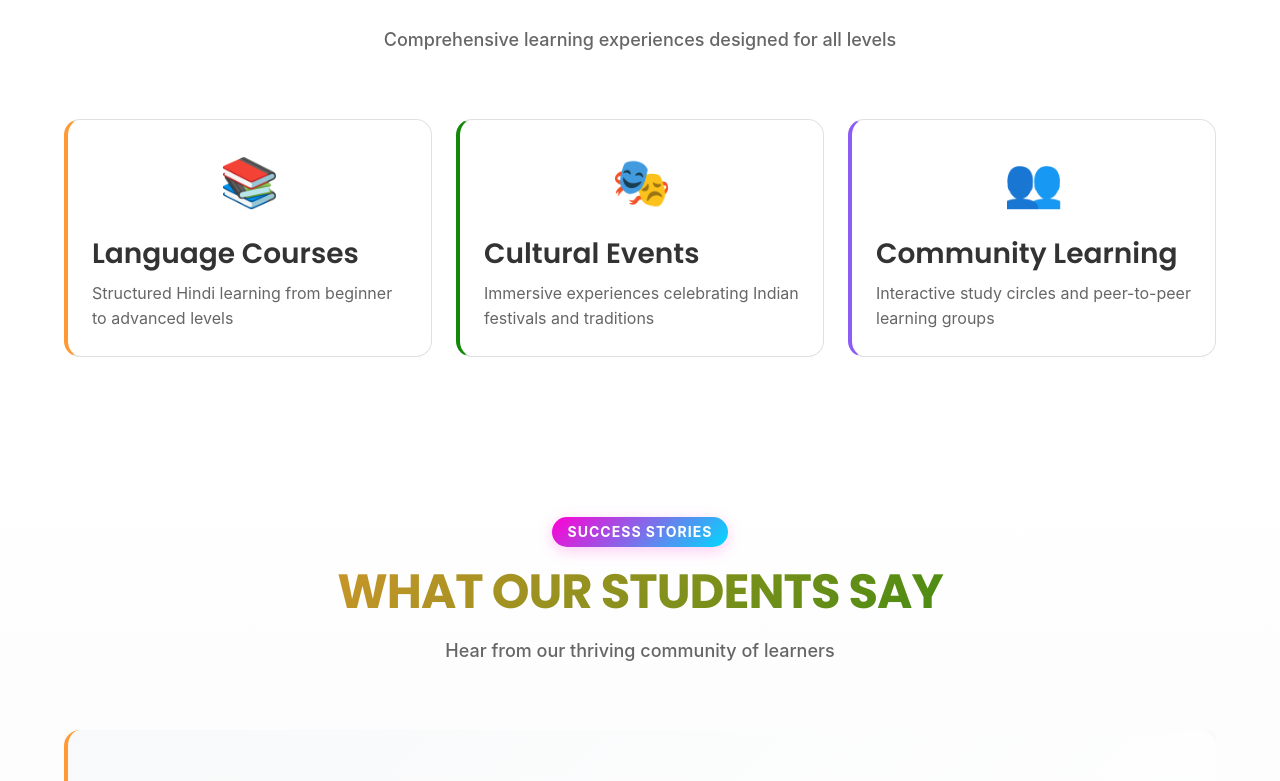
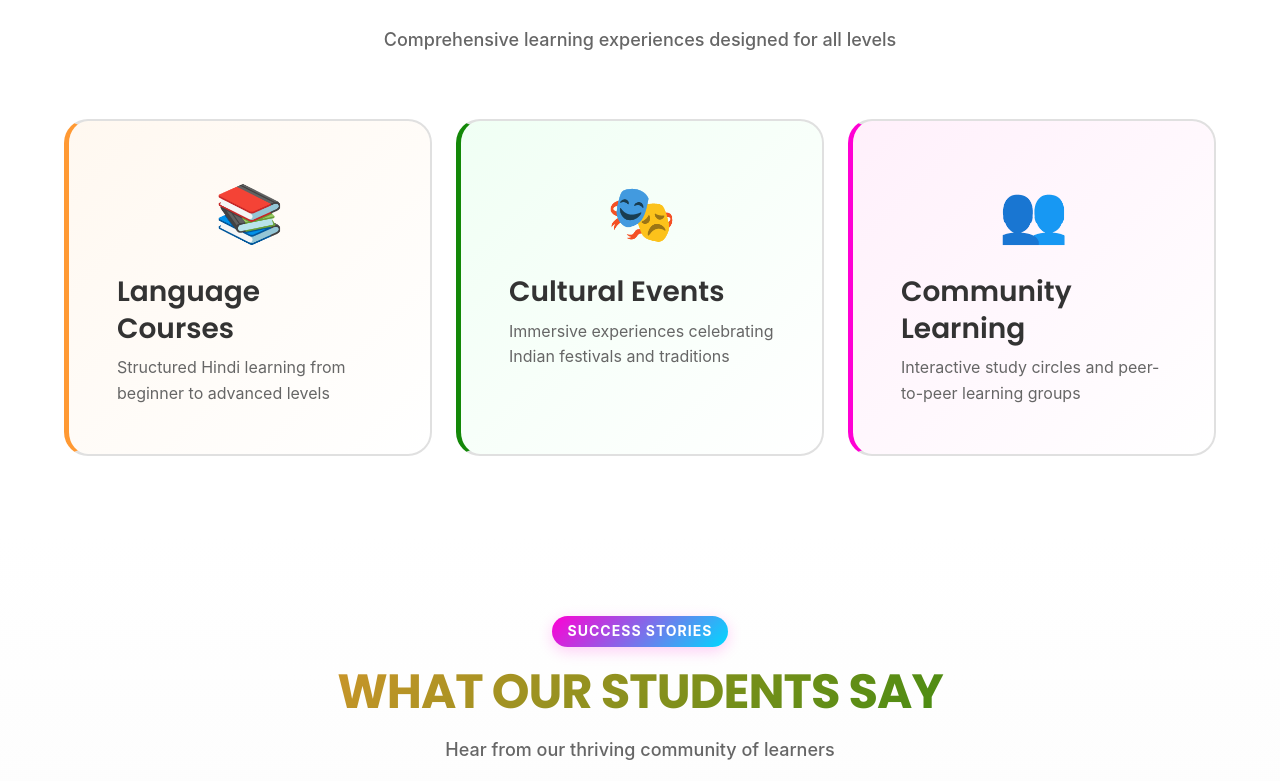
Before and after one commit to EncoderTheCoder/website, a React (Create React App) app: page / in a window 1280 px wide. Shown: the part 1589-2370 px from the top of the page. Built offline with nearby package versions, Linux system fonts and the light colour scheme.

Commit message:
completionId: cgen-fae5efe7aecb4447bf93d535a0842eb6
cgen-fae5efe7aecb4447bf93d535a0842eb6

```diff
--- a/src/styles/components.css
+++ b/src/styles/components.css
@@ -227,10 +227,10 @@
 
 /* Cards */
 .card {
-  background-color: var(--color-background);
-  border: 1px solid var(--color-border);
-  border-radius: var(--radius-lg);
-  padding: var(--spacing-lg);
+  background: linear-gradient(135deg, #ffffff 0%, #f8f9fa 100%);
+  border: 2px solid var(--color-border);
+  border-radius: 1.5rem;
+  padding: var(--spacing-2xl);
   transition: all var(--transition-base);
   text-decoration: none;
   display: block;
@@ -244,20 +244,17 @@
   top: 0;
   left: 0;
   right: 0;
-  height: 4px;
-  background: linear-gradient(
-    90deg,
-    var(--color-primary),
-    var(--color-secondary)
-  );
+  height: 6px;
+  background: linear-gradient(90deg, var(--color-primary), var(--color-secondary));
   transform: scaleX(0);
   transform-origin: left;
   transition: transform var(--transition-base);
 }
 
 .card:hover {
-  box-shadow: 0 12px 24px rgba(255, 153, 51, 0.15);
-  transform: translateY(-8px);
+  box-shadow: 0 16px 40px rgba(255, 0, 212, 0.15);
+  transform: translateY(-12px) rotate(-1deg);
+  border-color: var(--color-pink);
 }
 
 .card:hover::before {
@@ -265,26 +262,41 @@
 }
 
 .card-icon {
-  font-size: 3rem;
+  font-size: 3.5rem;
   margin-bottom: var(--spacing-md);
   text-align: center;
   transition: transform var(--transition-base);
+  display: inline-block;
+  width: 100%;
 }
 
 .card:hover .card-icon {
-  transform: scale(1.1) rotate(5deg);
+  transform: scale(1.2) rotate(12deg);
+  animation: bounce 0.6s ease-out;
+}
+
+@keyframes bounce {
+  0%, 100% {
+    transform: scale(1.2) rotate(12deg) translateY(0);
+  }
+  50% {
+    transform: scale(1.2) rotate(12deg) translateY(-10px);
+  }
 }
 
 .card-language {
-  border-left: 4px solid var(--color-primary);
+  border-left: 5px solid var(--color-primary);
+  background: linear-gradient(135deg, #FFF8F0 0%, #ffffff 100%);
 }
 
 .card-cultural {
-  border-left: 4px solid var(--color-secondary);
+  border-left: 5px solid var(--color-secondary);
+  background: linear-gradient(135deg, #F0FFF4 0%, #ffffff 100%);
 }
 
 .card-community {
-  border-left: 4px solid #8b5cf6;
+  border-left: 5px solid var(--color-pink);
+  background: linear-gradient(135deg, #FFF0FB 0%, #ffffff 100%);
 }
 
 .card-image {
```
